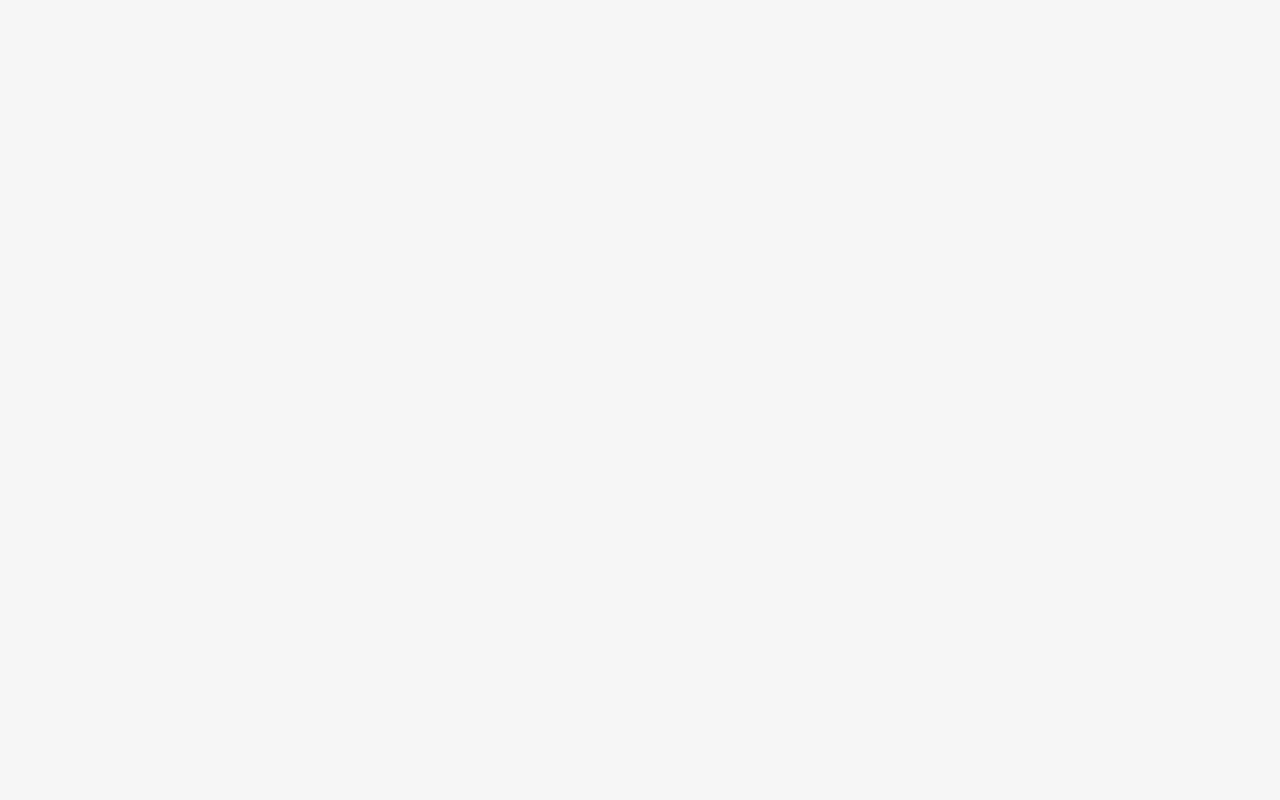
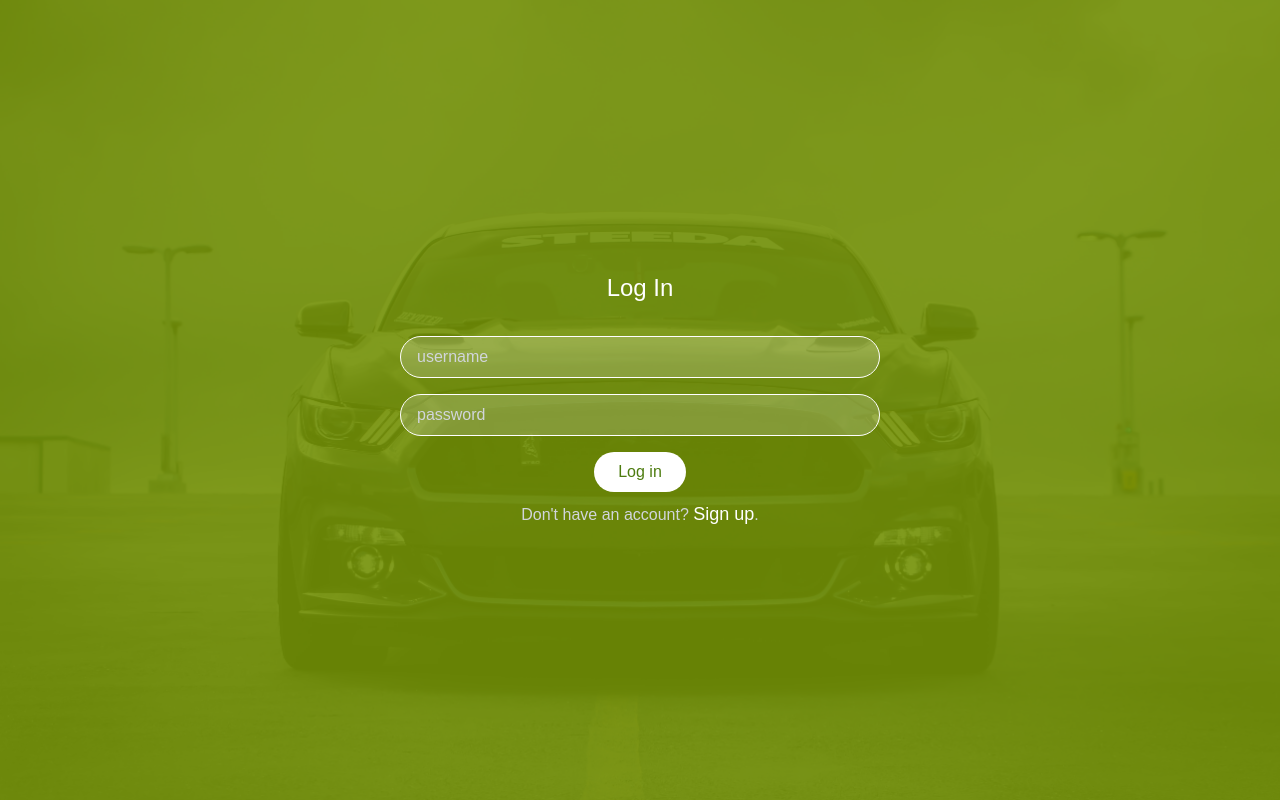
Before and after one commit to deniodev/Car-Hub, a React (Vite) app: page /login in a window 1280 px wide. Before the commit this address had no page. Built offline with nearby package versions, Linux system fonts and the light colour scheme.

Commit message:
Update the Routes

```diff
--- a/src/App.css
+++ b/src/App.css
@@ -1,3 +1,7 @@
+.app {
+  max-width: 1920px;
+}
+
 body {
   margin: 0;
   padding: 0;
@@ -101,10 +105,6 @@ footer {
   text-shadow: 0 0 10px rgba(0, 123, 255, 0.2);
 }
 
-.app {
-  max-width: 1920px;
-}
-
 /* Media Query for Larger Screens */
 @media screen and (min-width: 768px) {
   nav {
--- a/src/App.jsx
+++ b/src/App.jsx
@@ -1,17 +1,41 @@
-import { BrowserRouter as Router, Routes, Route } from "react-router-dom";
-import './App.css'
-import Navbar from './components/Navbar'
+import './App.css';
+import { Provider } from 'react-redux';
+import store from './redux/store';
+// import { BrowserRouter as Router, Routes, Route } from "react-router-dom";
+import { BrowserRouter, Routes, Route } from 'react-router-dom'
+import Register from './pages/register';
 import Login from './pages/login';
+import Logout from './components/logout';
+import ProtectedRoutes from './components/protetedRoutes';
+import Navbar from './components/Navbar';
 
 
 function App() {
   return (
-    <Router>
-      <Routes>
-        <Route path='/' element={<Login />} />
-        {/* <Route path="/" element={<Navbar />} /> */}
+    <div>
+      <Provider store={store}>
+        <BrowserRouter>
+        <Routes>
+          <Route
+            path="/"
+            element={
+              <ProtectedRoutes>
+                <Logout />
+              </ProtectedRoutes>
+            }
+          />
+          <Route path='/register' element={<Register />} />
+          <Route path='/login' element={<Login />} />
+          <Route path="/" element={<Navbar />} />
         </Routes>
-    </Router>
+        </BrowserRouter>
+      </Provider>
+    </div>
+  //   <Router>
+  //   <Routes>
+  //     <Route path="/" element={<Navbar />} />
+  //     </Routes>
+  // </Router>
   )
 }
 
--- a/src/index.css
+++ b/src/index.css
@@ -29,19 +29,20 @@ a {
   text-decoration: inherit;
 }
 
-a:hover {
+/* a:hover {
   color: #535bf2;
-}
+} */
 
 body {
   margin: 0;
-  display: flex;
-  place-items: center;
+
+  /* display: flex;
+  place-items: center; */
   min-width: 320px;
   min-height: 100vh;
 }
 
-h1 {
+/* h1 {
   font-size: 3.2em;
   line-height: 1.1;
 }
@@ -80,7 +81,7 @@ button:focus-visible {
   button {
     background-color: #f9f9f9;
   }
-}
+} */
 
 @tailwind base;
 @tailwind components;
```
